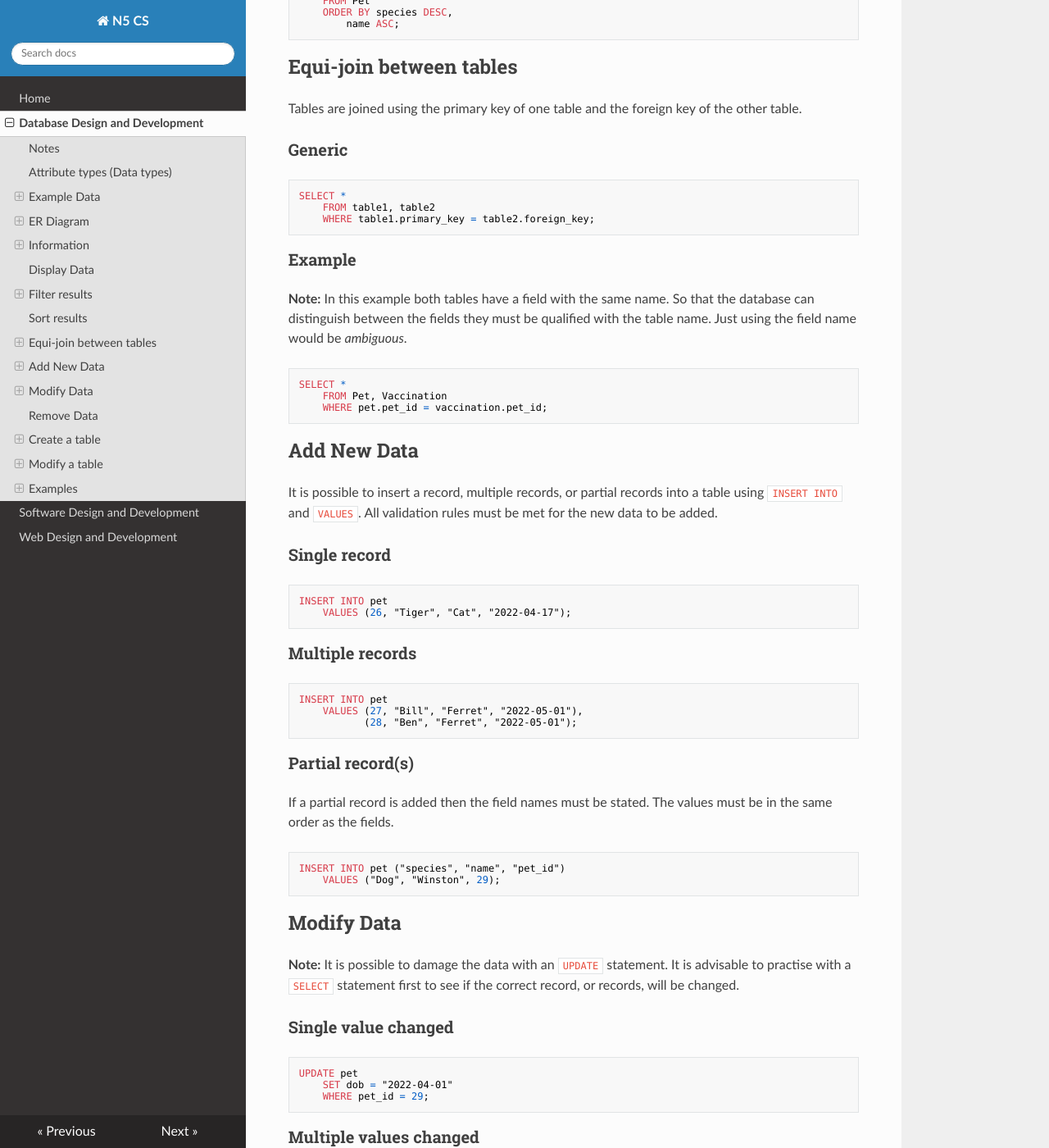
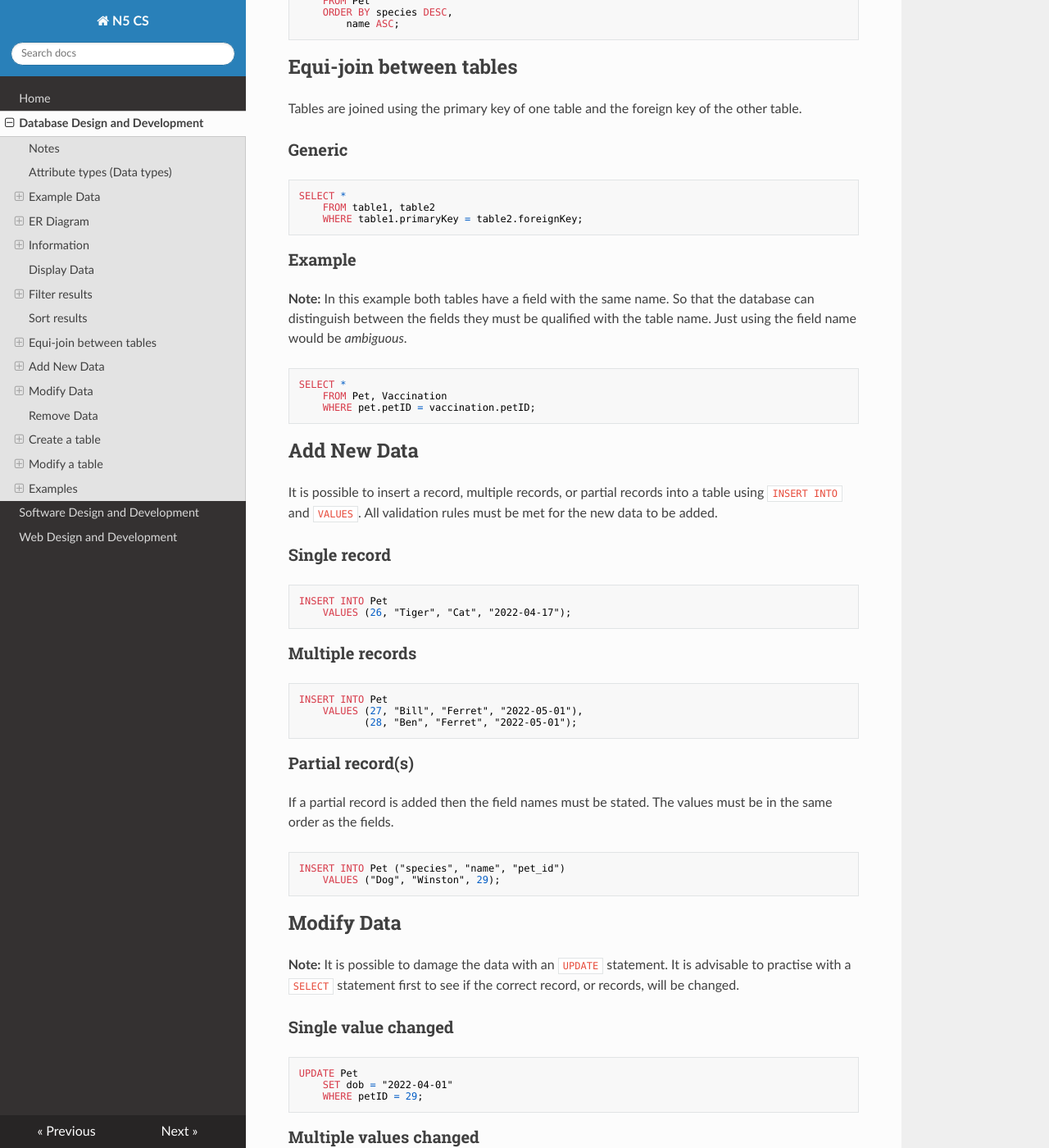
Before and after one commit to MrFriendCS/N5-CS, an MkDocs documentation site: the page built from docs/N5-CS-DDD.md, in a window 1280 px wide and 1400 px high, scrolled down 4507 px. Shown: the whole window at 82% size. Built offline with MkDocs 1.6.1, drawn with Linux system fonts in a browser that asks for light colours; nearby versions of some CDN libraries; some of the changed text lies outside the part shown.

Commit message:
docs/N5-CS-DDD.md updated from https://stackedit.io/

````diff
--- a/docs/N5-CS-DDD.md
+++ b/docs/N5-CS-DDD.md
@@ -108,14 +108,14 @@ To display all the fields the __`*`__ symbol is used.
 
 ``` sql
 SELECT *
-    FROM pet;
+    FROM Pet;
 ```
 
 To select one, or more fields, their names are used.
 
 ``` sql
 SELECT name, species
-    FROM pet;
+    FROM Pet;
 ```
 
 ## Filter results
@@ -201,7 +201,7 @@ Tables are joined using the primary key of one table and the foreign key of the
 ``` sql
 SELECT *
     FROM table1, table2
-    WHERE table1.primary_key = table2.foreign_key;
+    WHERE table1.primaryKey = table2.foreignKey;
 ```
 
 ### Example
@@ -211,7 +211,7 @@ SELECT *
 ``` sql
 SELECT *
     FROM Pet, Vaccination
-    WHERE pet.pet_id = vaccination.pet_id;
+    WHERE pet.petID = vaccination.petID;
 ```
 
 ## Add New Data
@@ -221,14 +221,14 @@ It is possible to insert a record, multiple records, or partial records into a t
 ### Single record
 
 ``` sql
-INSERT INTO pet
+INSERT INTO Pet
     VALUES (26, "Tiger", "Cat", "2022-04-17");
 ```
 
 ### Multiple records
 
 ``` sql
-INSERT INTO pet
+INSERT INTO Pet
     VALUES (27, "Bill", "Ferret", "2022-05-01"),
            (28, "Ben", "Ferret", "2022-05-01");
 ```
@@ -238,7 +238,7 @@ INSERT INTO pet
 If a partial record is added then the field names must be stated.  The values must be in the same order as the fields.
 
 ``` sql
-INSERT INTO pet ("species", "name", "pet_id")
+INSERT INTO Pet ("species", "name", "pet_id")
     VALUES ("Dog", "Winston", 29);
 ```
 
@@ -249,15 +249,15 @@ INSERT INTO pet ("species", "name", "pet_id")
 ### Single value changed
 
 ``` sql
-UPDATE pet
+UPDATE Pet
     SET dob = "2022-04-01"
-    WHERE pet_id = 29;
+    WHERE petID = 29;
 ```
 
 ### Multiple  values changed
 
 ``` sql
-UPDATE pet
+UPDATE et
     SET name = "Churchill",
         species = "Cat"
     WHERE pet_id = 29;
````
Also changed, not shown: other parts of docs/N5-CS-DDD.md (+4 -4 lines).
